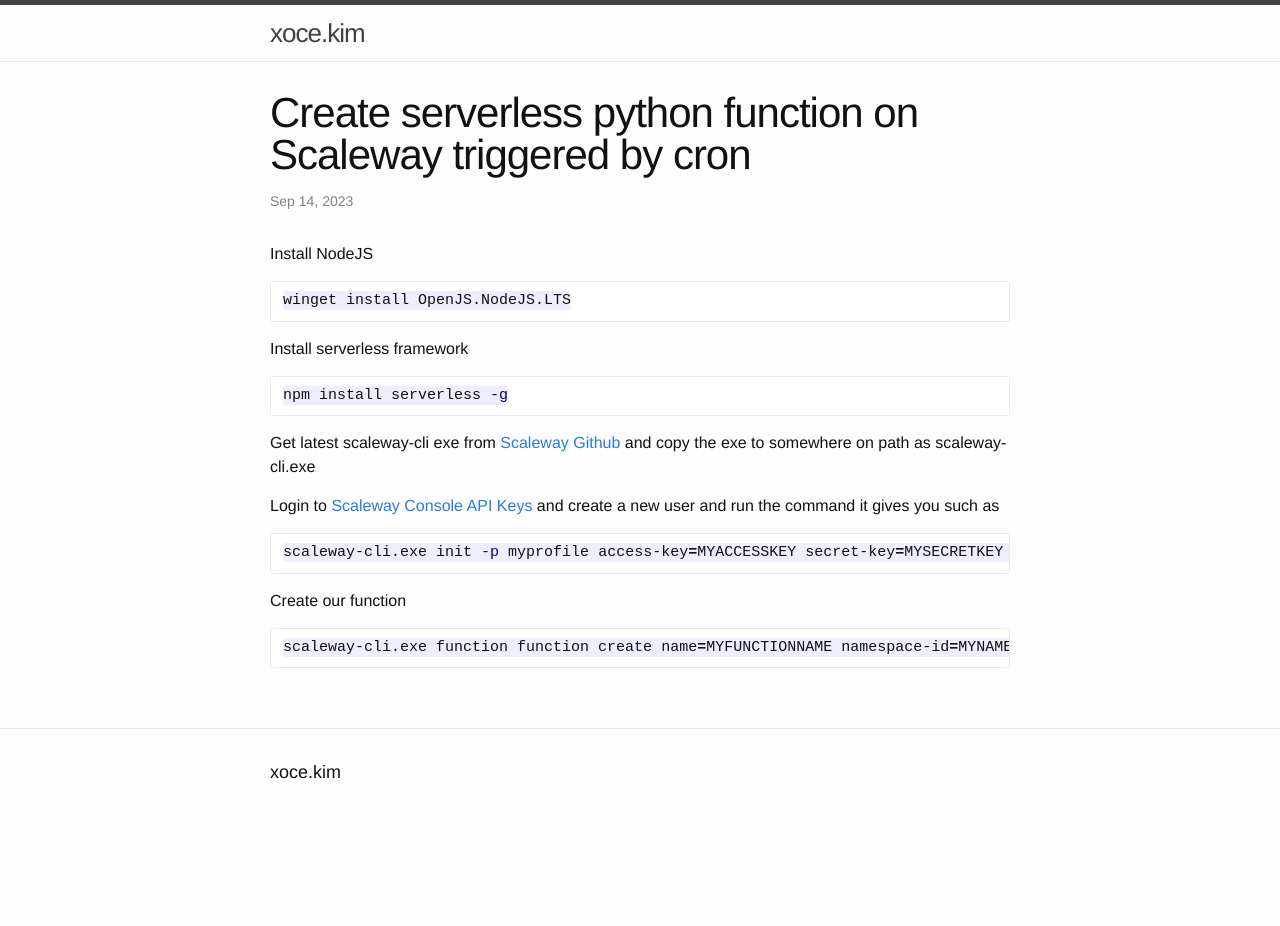
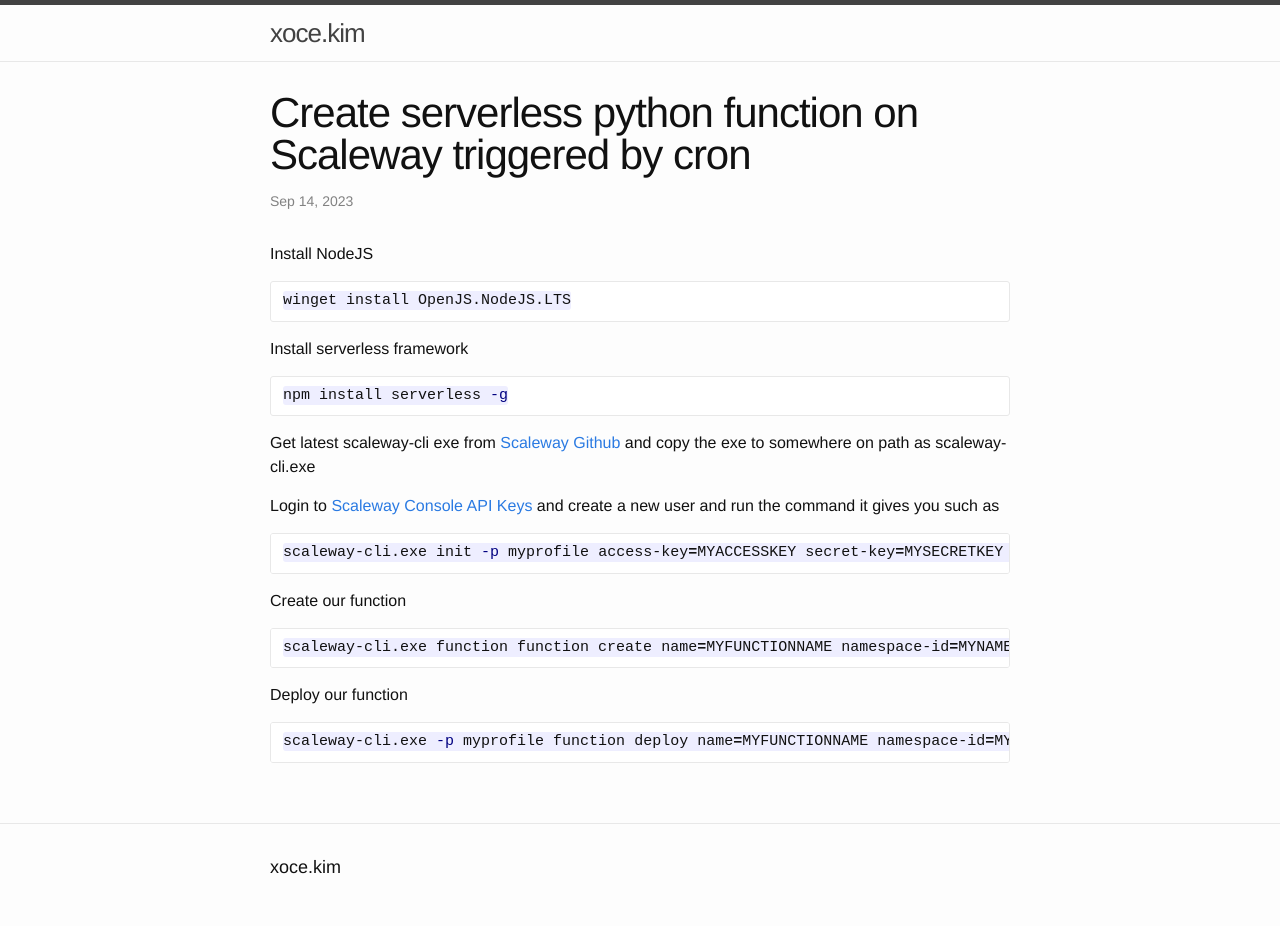
Before and after one commit to xocekim/blog, a Jekyll site: the page built from _posts/2023-09-14-scaleway-python-cron-trigger-serverless-function.md, in a window 1280 px wide. Built offline with Jekyll 4.4.1, drawn with Linux system fonts in a browser that asks for light colours; before the commit the page ends 900 px from its top, so only the background shows below that.

Commit message:
fix guide

````diff
--- a/_posts/2023-09-14-scaleway-python-cron-trigger-serverless-function.md
+++ b/_posts/2023-09-14-scaleway-python-cron-trigger-serverless-function.md
@@ -30,5 +30,10 @@ scaleway-cli.exe init -p myprofile access-key=MYACCESSKEY secret-key=MYSECRETKEY
 
 Create our function
 ```powershell
-scaleway-cli.exe function function create name=MYFUNCTIONNAME namespace-id=MYNAMESPACE runtime=python310
+scaleway-cli.exe function function create name=MYFUNCTIONNAME namespace-id=MYNAMESPACEID runtime=python310
 ```
+
+Deploy our function
+```powershell
+scaleway-cli.exe -p myprofile function deploy name=MYFUNCTIONNAME namespace-id=MYNAMESPACEID runtime=python310 zip-file=app.zip
+```
````
